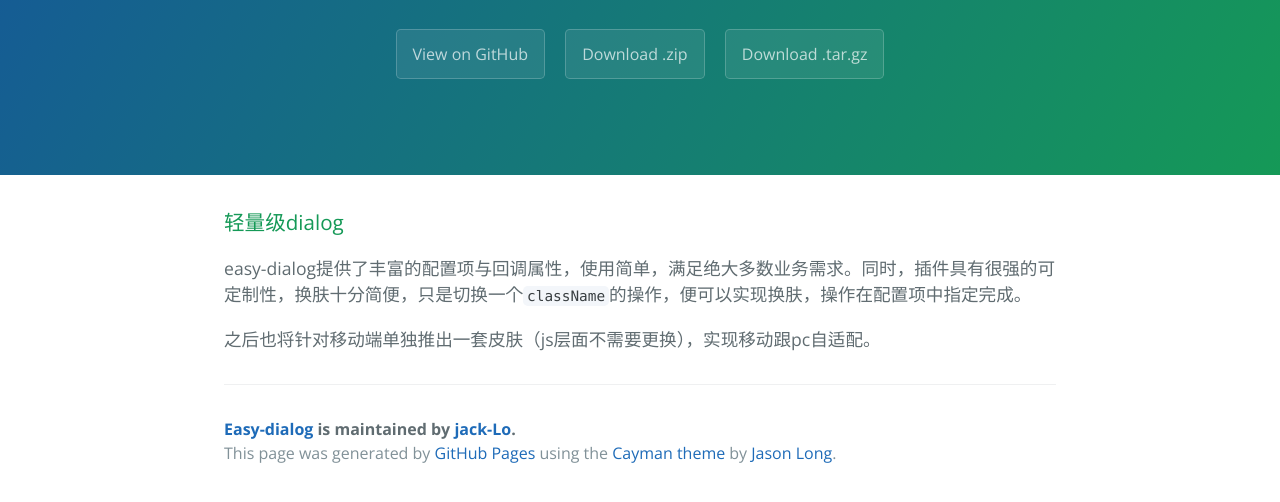
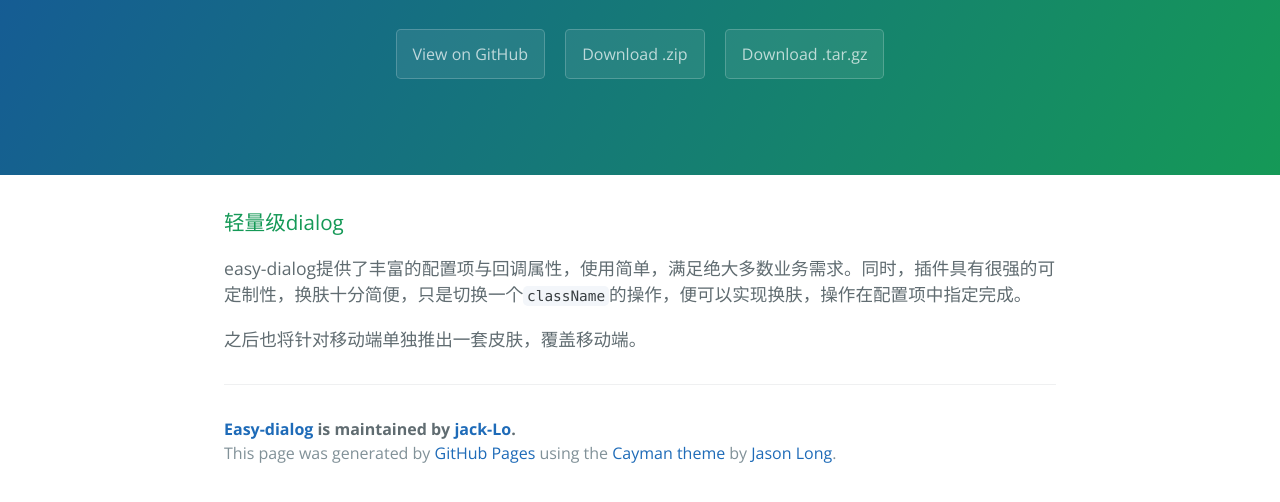
Before and after one commit to Jack-Lo/easy-dialog, a plain HTML site: page index.html in a window 1280 px wide. Shown: the part 208-710 px from the top of the page. Drawn offline with nearby package versions, Linux system fonts and the light colour scheme.

Commit message:
修订首页文本

```diff
--- a/index.html
+++ b/index.html
@@ -21,7 +21,7 @@
     <section class="main-content">
       <h3><a id="welcome-to-github-pages" class="anchor" href="#welcome-to-github-pages" aria-hidden="true"><span class="octicon octicon-link"></span></a>轻量级dialog</h3>
       <p>easy-dialog提供了丰富的配置项与回调属性，使用简单，满足绝大多数业务需求。同时，插件具有很强的可定制性，换肤十分简便，只是切换一个<code>className</code>的操作，便可以实现换肤，操作在配置项中指定完成。</p>
-      <p>之后也将针对移动端单独推出一套皮肤（js层面不需要更换），实现移动跟pc自适配。</p>
+      <p>之后也将针对移动端单独推出一套皮肤，覆盖移动端。</p>
 
 
       <footer class="site-footer">
```
